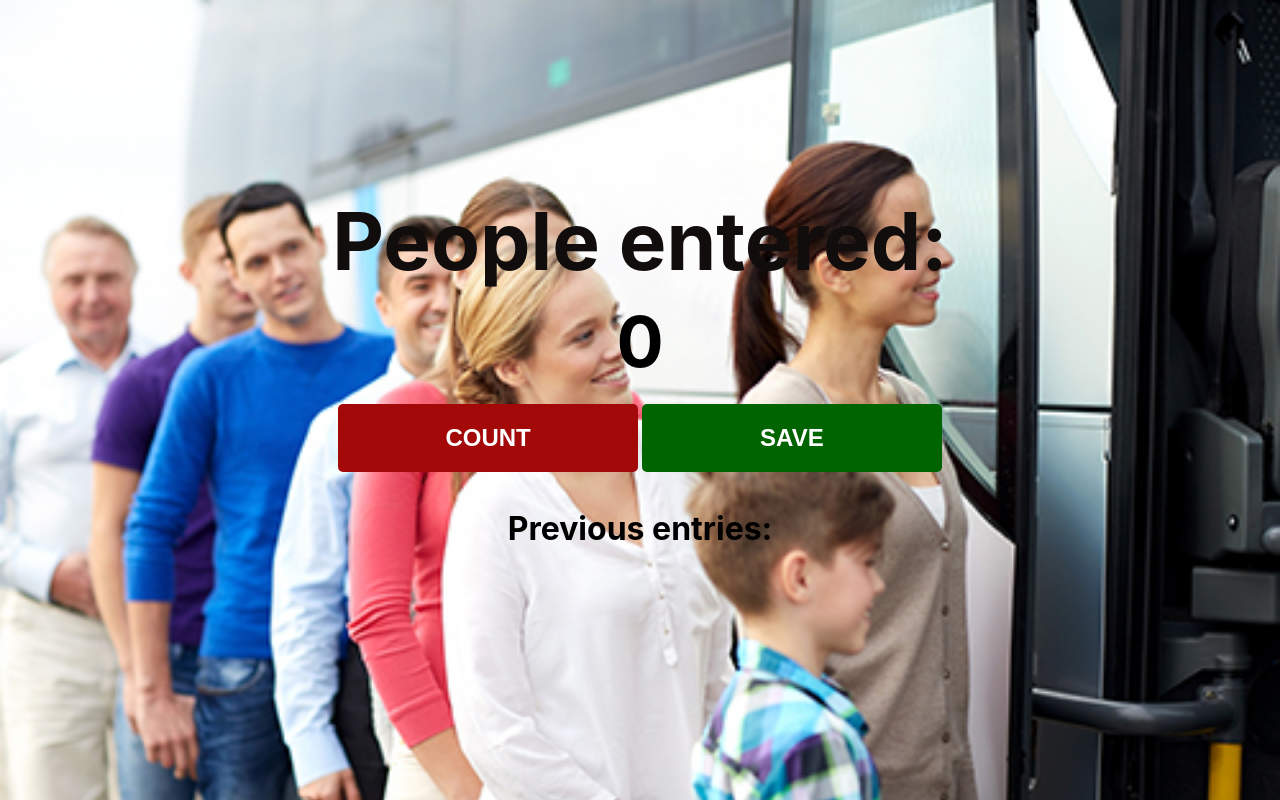
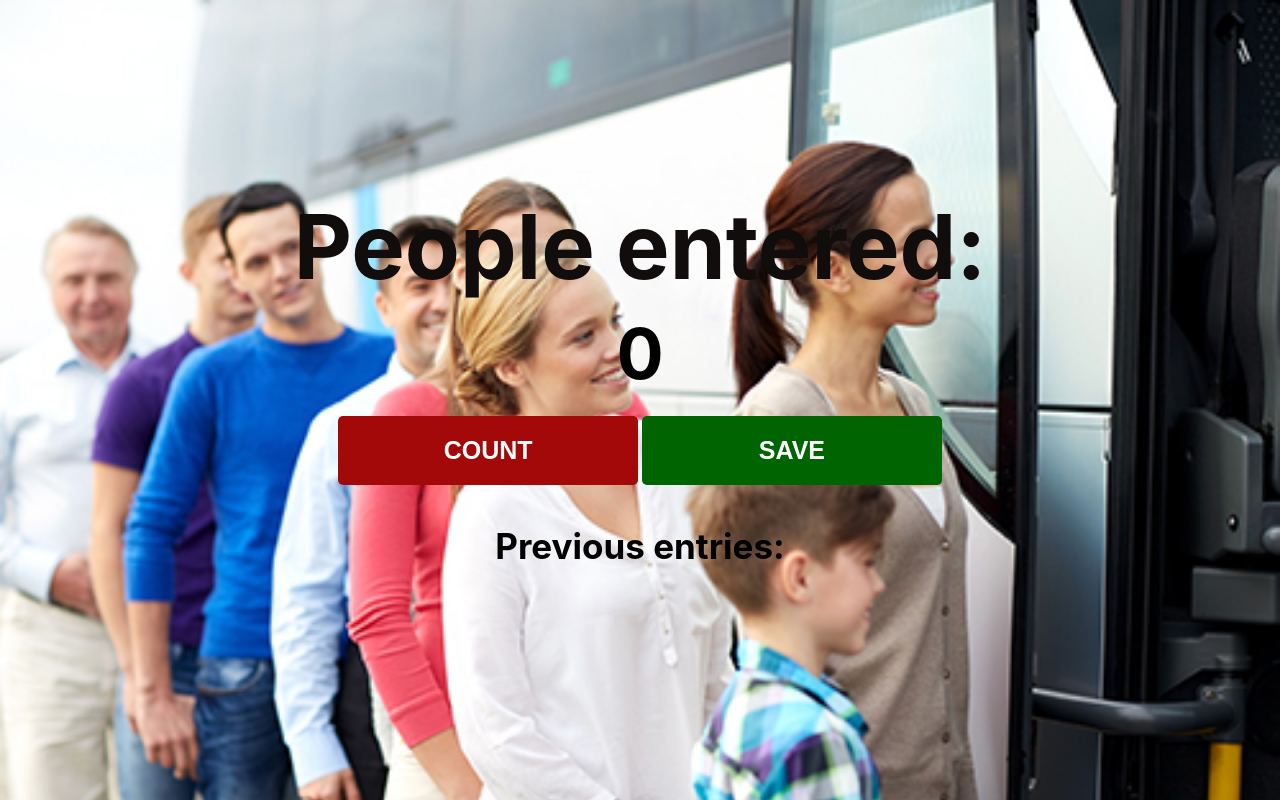
Before and after one commit to Jahon93/passenger-counter, a plain HTML site: page index.html in a window 1280 px wide. Drawn offline with Linux system fonts and the light colour scheme.

Commit message:
secon edition

```diff
--- a/main.css
+++ b/main.css
@@ -23,7 +23,7 @@ body {
 h1 {
     margin-top: 30px;
     margin-bottom: 10px;
-    font-size: 5rem;
+    font-size: 90px;
     color: rgb(17, 13, 13);
 }
 
@@ -33,7 +33,7 @@ h2 {
     margin-bottom: 20px;
 }
 p {
-    font-size: 2rem;
+    font-size: 35px;
 }
 
 
@@ -44,7 +44,7 @@ button {
     padding-bottom: 20px;
     color: white;
     font-weight: bold;
-    font-size: 1.5rem;
+    font-size: 25px;
     width: 300px;
     margin-bottom: 5px;
     border-radius: 5px;
```
